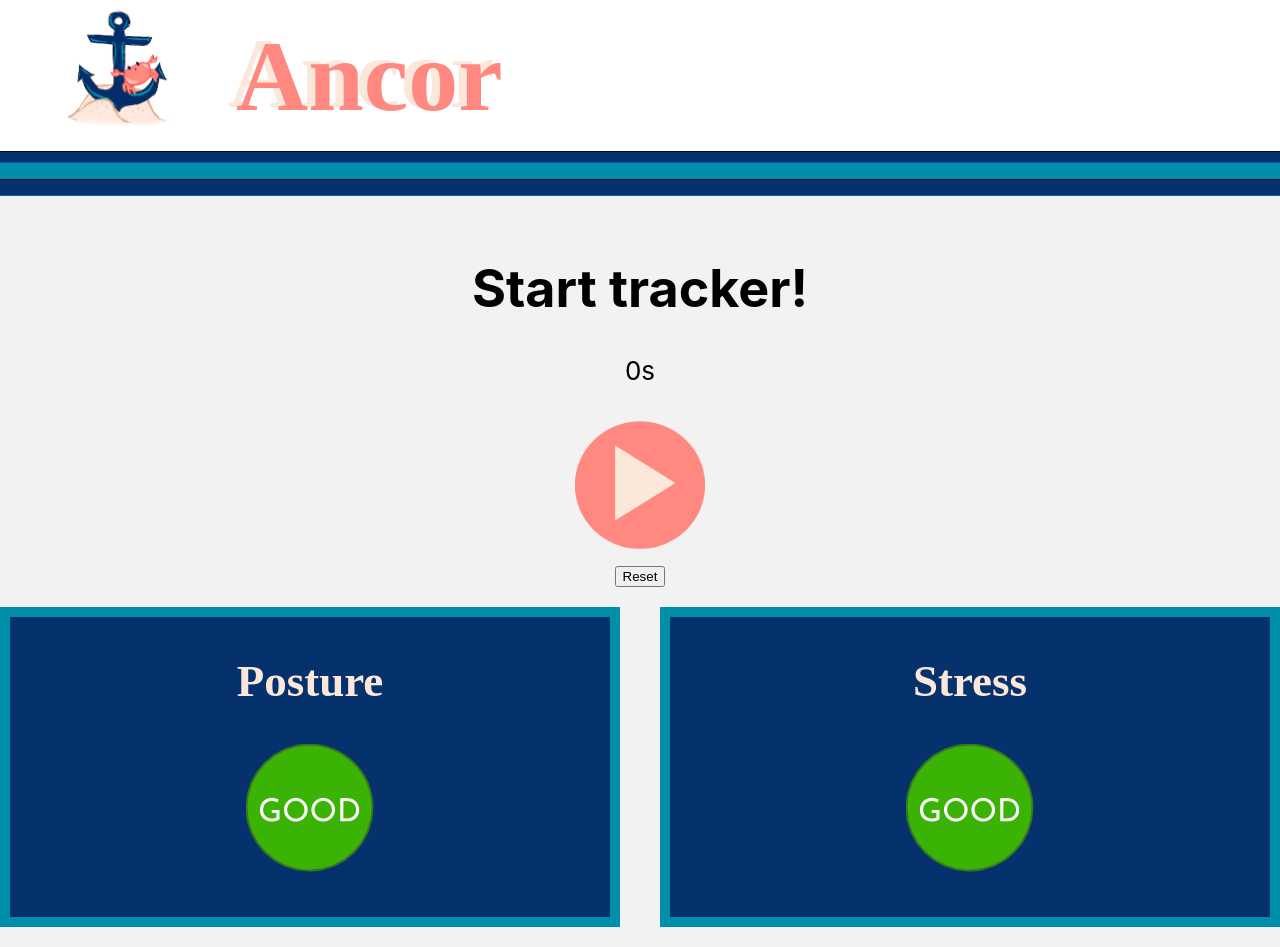
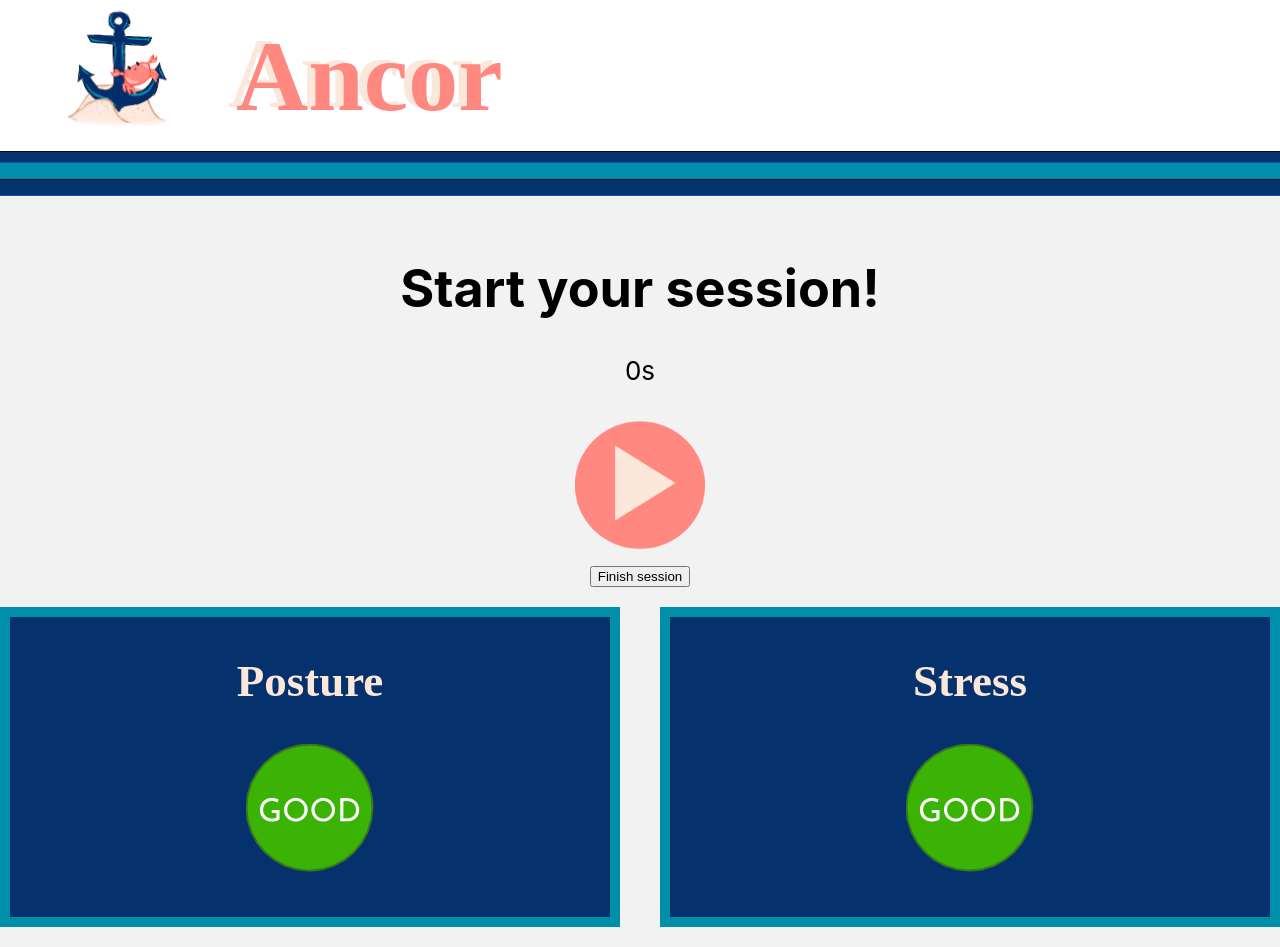
Before and after one commit to mikhaildmitrienko/m_tsi, a React (Create React App) app in the folder m_tsi/: page / in a window 1280 px wide. Shown: the top 947 px of the page. Built offline with nearby package versions, Linux system fonts and the light colour scheme; no server answers; a web font is replaced by a local one.

Commit message:
hide finish session button while working

```diff
--- a/m_tsi/src/components/App/App.js
+++ b/m_tsi/src/components/App/App.js
@@ -101,15 +101,6 @@ class App extends React.Component {
      }
   }
 
-  // getReport(){
-  //   let data = this.state.percentages;
-  //   let classes = ['Bad', 'Warning', 'Good']
-  //   let counts = []
-  //   for(let i=0; i<=2; i++){
-  //     counts[i] = data.filter(c => c === classes[i]).length / data.length;
-  //   }
-  //   this.setState({percentages: counts, showReport: true})
-  // }
   onReset(){
     let data = this.state.frequency
     let classes = ['Bad', 'Warning', 'Good']
@@ -121,8 +112,6 @@ class App extends React.Component {
      this.setState({percentages: counts, showReport: true, collect: false, frequency: []})
 
   }
-
-
 
   closePopUp(){
     this.setState({popUpState: false})
@@ -150,9 +139,10 @@ class App extends React.Component {
     let report;
     if(this.state.showReport){
       report = (
-      <p> 'Good' posture: {this.state.percentages[2]}% <br/>
-      'Warning' posture {this.state.percentages[1]}% <br/>
-      'Bad' posture for {this.state.percentages[0]}% of the time</p>
+      <p> Session report: <br/>
+        'Good' posture: {this.state.percentages[2]}% <br/>
+      'Warning' posture: {this.state.percentages[1]}% <br/>
+      'Bad' posture: {this.state.percentages[0]}% </p>
         )
     }
 
@@ -167,7 +157,7 @@ class App extends React.Component {
 
       <div className="notifs">
         <NotifBox title="Posture" src={this.stateEval()}/>
-        <NotifBox title="Stress" src={this.stateEval()}/>
+        <NotifBox title="Stress" src={goodIcon}/>
       </div>
 
 
--- a/m_tsi/src/components/Timer/Timer.js
+++ b/m_tsi/src/components/Timer/Timer.js
@@ -34,16 +34,19 @@ const Timer = (props) => {
 
     return(
     <div className="app">
-    <h1>Start tracker!</h1>
+
+    {isActive ? <h1></h1>:  <h1>Start your session!</h1>}
+
+
       <div className="time">
         {seconds}s
       </div>
       <div className="row">
-      {isActive ?<Button src={pauseImage} onClick={toggle}>
-        </Button> : <Button src={playImage} onClick={toggle}></Button>}
-        <button className="button" onClick={reset}>
-          Reset
-      </button>
+      {isActive ?  <Button src={pauseImage} onClick={toggle}>
+        </Button> : <div><Button src={playImage} onClick={toggle}></Button><button className="button" onClick={reset}>
+          Finish session
+      </button> </div> }
+
       </div>
     </div>);
 }
```
Also changed, not shown: 1 other file (tests, documents, lock files or other folders).
